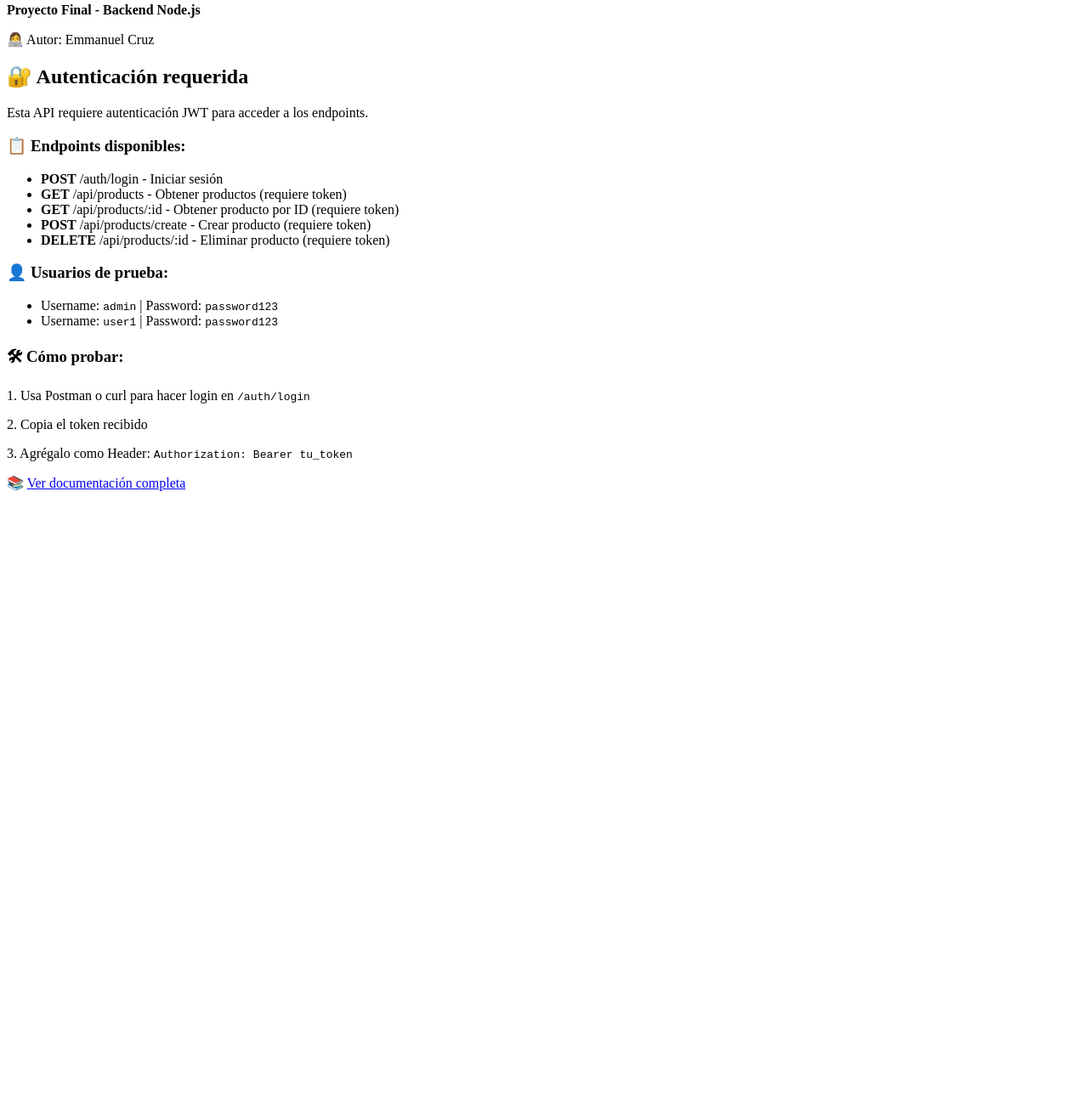
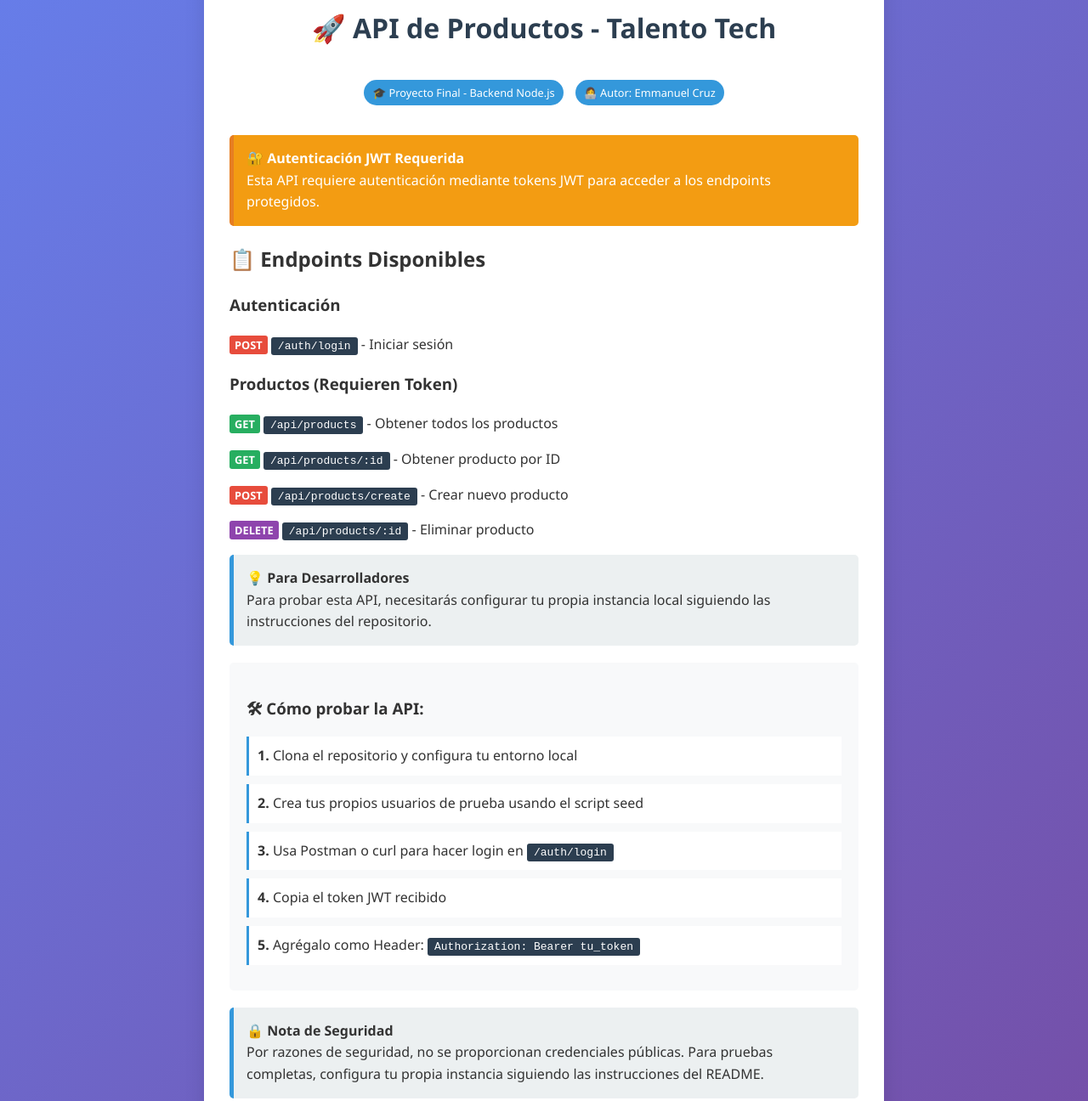
Before and after one commit to emmanuel-cruz-dev/talento-tech-api, a website: page src/views/home.html in a window 1280 px wide. Shown: the part 64-1360 px from the top of the page at 85% size. Before the commit the page ends 800 px from the top, so only its background shows below. Drawn offline with Linux system fonts and the light colour scheme.

Commit message:
feat: adds new content to home.html file

```diff
--- a/src/views/home.html
+++ b/src/views/home.html
@@ -1,46 +1,234 @@
+<!DOCTYPE html>
+<html lang="es">
+  <head>
+    <meta charset="UTF-8" />
+    <meta name="viewport" content="width=device-width, initial-scale=1.0" />
+    <title>API de Productos - Talento Tech</title>
+    <style>
+      body {
+        font-family: "Segoe UI", Tahoma, Geneva, Verdana, sans-serif;
+        max-width: 800px;
+        margin: 0 auto;
+        padding: 20px;
+        line-height: 1.6;
+        background: linear-gradient(135deg, #667eea 0%, #764ba2 100%);
+        min-height: 100vh;
+        color: #333;
+      }
+
+      .container {
+        background: white;
+        border-radius: 10px;
+        padding: 30px;
+        box-shadow: 0 10px 25px rgba(0, 0, 0, 0.1);
+      }
+
+      h1 {
+        color: #2c3e50;
+        text-align: center;
+        margin-bottom: 30px;
+      }
+
+      .badge {
+        background: #3498db;
+        color: white;
+        text-decoration: none;
+        padding: 5px 10px;
+        border-radius: 15px;
+        font-size: 0.8em;
+        display: inline-block;
+        margin: 5px;
+        transition: background 0.3s ease-in-out;
+      }
+
+      .badge:hover {
+        background: #2978ad;
+      }
+
+      .warning {
+        background: #f39c12;
+        color: white;
+        padding: 15px;
+        border-radius: 5px;
+        margin: 20px 0;
+        border-left: 5px solid #e67e22;
+      }
+
+      .info {
+        background: #ecf0f1;
+        padding: 15px;
+        border-radius: 5px;
+        margin: 15px 0;
+        border-left: 5px solid #3498db;
+      }
+
+      .endpoint {
+        background: #2c3e50;
+        color: white;
+        padding: 3px 8px;
+        border-radius: 3px;
+        font-family: monospace;
+      }
+
+      .method {
+        font-weight: bold;
+        padding: 2px 6px;
+        border-radius: 3px;
+        font-size: 0.8em;
+      }
+
+      .get {
+        background: #27ae60;
+        color: white;
+      }
+
+      .post {
+        background: #e74c3c;
+        color: white;
+      }
+
+      .delete {
+        background: #8e44ad;
+        color: white;
+      }
+
+      .steps {
+        background: #f8f9fa;
+        padding: 20px;
+        border-radius: 5px;
+        margin: 20px 0;
+      }
+
+      .step {
+        margin: 10px 0;
+        padding: 10px;
+        border-left: 3px solid #3498db;
+        background: white;
+      }
+
+      .footer {
+        text-align: center;
+        margin-top: 30px;
+        padding-top: 20px;
+        border-top: 1px solid #ecf0f1;
+        color: #7f8c8d;
+      }
+
+      .github-link {
+        background: #34495e;
+        color: white;
+        padding: 10px 20px;
+        text-decoration: none;
+        border-radius: 5px;
+        display: inline-block;
+        margin: 10px;
+      }
+
+      .github-link:hover {
+        background: #2c3e50;
+      }
+    </style>
+  </head>
+  <body>
+    <div class="container">
       <h1>🚀 API de Productos - Talento Tech</h1>
-<p><strong>Proyecto Final - Backend Node.js</strong></p>
-<p>👩‍💻 Autor: Emmanuel Cruz</p>
 
-<h2>🔐 Autenticación requerida</h2>
-<p>Esta API requiere autenticación JWT para acceder a los endpoints.</p>
+      <div style="text-align: center; margin-bottom: 30px">
+        <span class="badge">🎓 Proyecto Final - Backend Node.js</span>
+        <a
+          href="https://emmanuel-cruz.netlify.app/"
+          target="_blank"
+          rel="noopener noreferrer"
+          class="badge"
+          >👩‍💻 Autor: Emmanuel Cruz</a
+        >
+      </div>
 
-<h3>📋 Endpoints disponibles:</h3>
-<ul>
-  <li><strong>POST</strong> /auth/login - Iniciar sesión</li>
-  <li>
-    <strong>GET</strong> /api/products - Obtener productos (requiere token)
-  </li>
-  <li>
-    <strong>GET</strong> /api/products/:id - Obtener producto por ID (requiere
-    token)
-  </li>
-  <li>
-    <strong>POST</strong> /api/products/create - Crear producto (requiere token)
-  </li>
-  <li>
-    <strong>DELETE</strong> /api/products/:id - Eliminar producto (requiere
-    token)
-  </li>
-</ul>
+      <div class="warning">
+        <strong>🔐 Autenticación JWT Requerida</strong><br />
+        Esta API requiere autenticación mediante tokens JWT para acceder a los
+        endpoints protegidos.
+      </div>
 
-<h3>👤 Usuarios de prueba:</h3>
-<ul>
-  <li>Username: <code>admin</code> | Password: <code>password123</code></li>
-  <li>Username: <code>user1</code> | Password: <code>password123</code></li>
-</ul>
+      <h2>📋 Endpoints Disponibles</h2>
 
-<h3>🛠 Cómo probar:</h3>
-<p>1. Usa Postman o curl para hacer login en <code>/auth/login</code></p>
-<p>2. Copia el token recibido</p>
-<p>3. Agrégalo como Header: <code>Authorization: Bearer tu_token</code></p>
+      <h3>Autenticación</h3>
+      <p>
+        <span class="method post">POST</span>
+        <span class="endpoint">/auth/login</span> - Iniciar sesión
+      </p>
 
+      <h3>Productos (Requieren Token)</h3>
       <p>
-  📚
+        <span class="method get">GET</span>
+        <span class="endpoint">/api/products</span> - Obtener todos los
+        productos
+      </p>
+      <p>
+        <span class="method get">GET</span>
+        <span class="endpoint">/api/products/:id</span> - Obtener producto por
+        ID
+      </p>
+      <p>
+        <span class="method post">POST</span>
+        <span class="endpoint">/api/products/create</span> - Crear nuevo
+        producto
+      </p>
+      <p>
+        <span class="method delete">DELETE</span>
+        <span class="endpoint">/api/products/:id</span> - Eliminar producto
+      </p>
+
+      <div class="info">
+        <strong>💡 Para Desarrolladores</strong><br />
+        Para probar esta API, necesitarás configurar tu propia instancia local
+        siguiendo las instrucciones del repositorio.
+      </div>
+
+      <div class="steps">
+        <h3>🛠 Cómo probar la API:</h3>
+        <div class="step">
+          <strong>1.</strong> Clona el repositorio y configura tu entorno local
+        </div>
+        <div class="step">
+          <strong>2.</strong> Crea tus propios usuarios de prueba usando el
+          script seed
+        </div>
+        <div class="step">
+          <strong>3.</strong> Usa Postman o curl para hacer login en
+          <span class="endpoint">/auth/login</span>
+        </div>
+        <div class="step"><strong>4.</strong> Copia el token JWT recibido</div>
+        <div class="step">
+          <strong>5.</strong> Agrégalo como Header:
+          <span class="endpoint">Authorization: Bearer tu_token</span>
+        </div>
+      </div>
+
+      <div class="info">
+        <strong>🔒 Nota de Seguridad</strong><br />
+        Por razones de seguridad, no se proporcionan credenciales públicas. Para
+        pruebas completas, configura tu propia instancia siguiendo las
+        instrucciones del README.
+      </div>
+
+      <div style="text-align: center; margin: 20px 0">
         <a
           href="https://github.com/emmanuel-cruz-dev/talento-tech-api"
+          class="github-link"
           target="_blank"
-    title="Ir al repositorio"
-    >Ver documentación completa</a
         >
+          📚 Ver Documentación Completa en GitHub
+        </a>
+      </div>
+
+      <div class="footer">
+        <p>
+          <strong>Tecnologías:</strong> Node.js • Express • JWT • Firebase
+          Firestore • bcrypt
         </p>
+        <p>Proyecto educativo para <strong>Talento Tech 2025</strong></p>
+      </div>
+    </div>
+  </body>
+</html>
```
Lines whose indentation alone changed are shown as unchanged.
